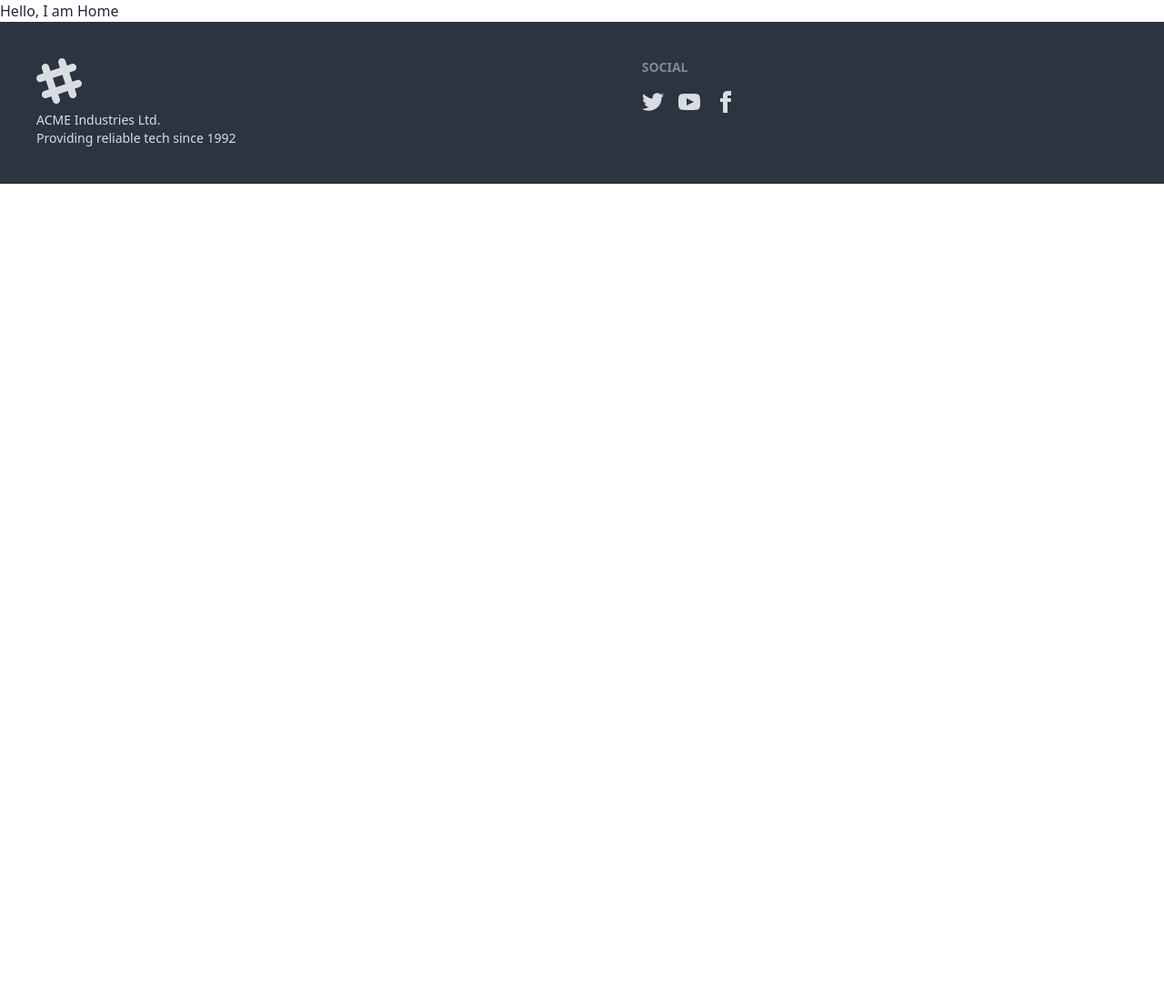
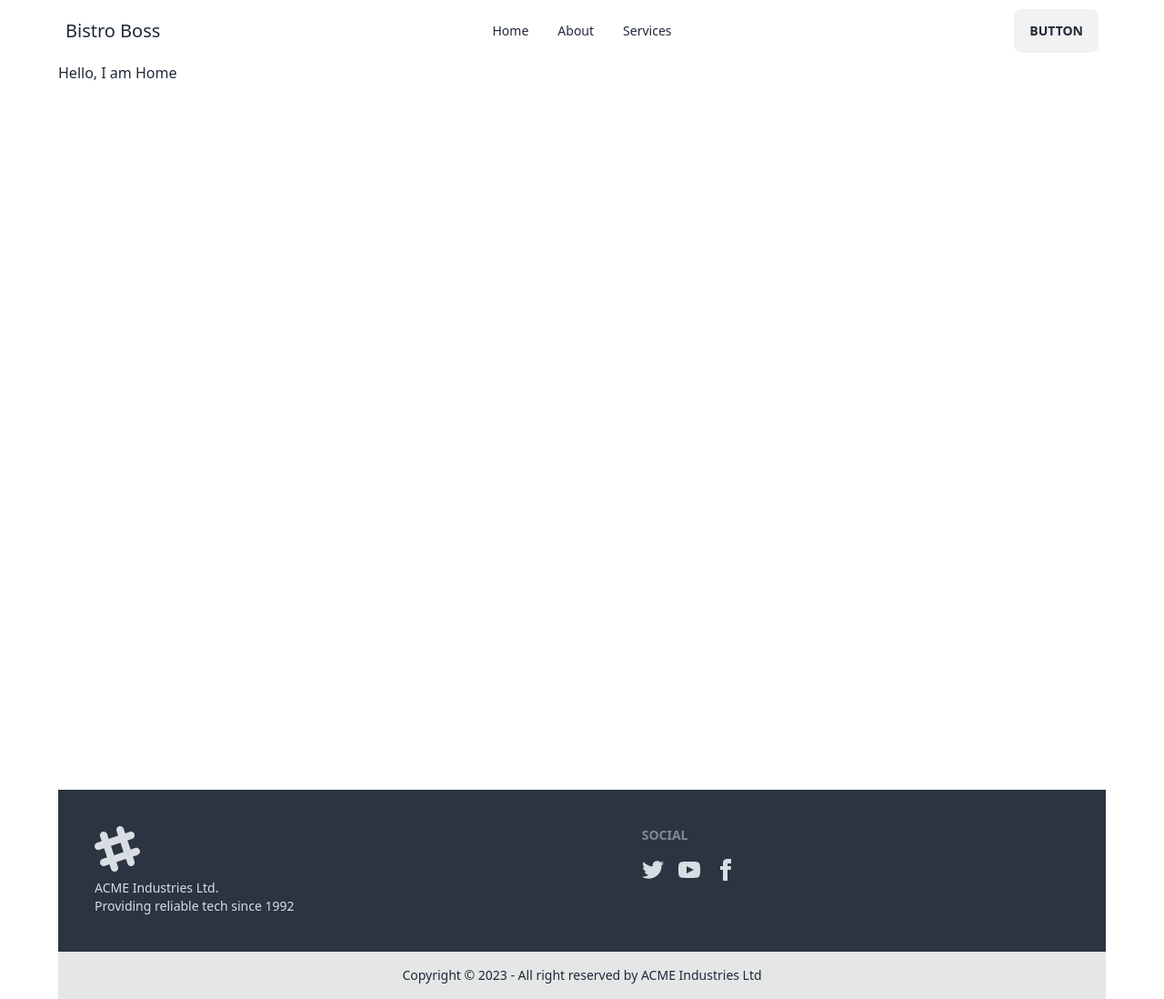
Before and after one commit to nayon117/bistro-boss-restaurant-client, a React (Vite) app: page / in a window 1280 px wide. Shown: the whole page at 91% size. Before the commit the page ends 800 px from the top, so only its background shows below. Built offline with nearby package versions, Linux system fonts and the light colour scheme.

Commit message:
add navbar

```diff
--- a/src/layout/MainLayout.jsx
+++ b/src/layout/MainLayout.jsx
@@ -1,10 +1,15 @@
 import { Outlet } from "react-router-dom";
 import Footer from "../pages/Shared/Footer/Footer";
+import Navbar from "../pages/Shared/Navbar/Navbar";
 
 const MainLayout = () => {
   return (
     <div>
+          <Navbar></Navbar>
+          <div className="min-h-screen">
           <Outlet></Outlet>
+
+          </div>
       <Footer></Footer>
     </div>
   );
--- a/src/main.jsx
+++ b/src/main.jsx
@@ -6,7 +6,7 @@
 
 ReactDOM.createRoot(document.getElementById('root')).render(
   <React.StrictMode>
-    <div className='max-w-screen-xl mx-auto'>
+    <div className='max-w-screen-xl mx-auto px-4 md:px-8 lg:px-16'>
     <RouterProvider router={myCreatedRoute} ></RouterProvider>
  </div>
   </React.StrictMode>,
--- a/src/pages/Shared/Footer/Footer.jsx
+++ b/src/pages/Shared/Footer/Footer.jsx
@@ -1,7 +1,7 @@
 const Footer = () => {
   return (
-    <div>
-      <footer className="footer p-10 bg-neutral text-neutral-content">
+    <footer>
+      <div className="footer p-10 bg-neutral text-neutral-content">
         <aside>
           <svg
             width="50"
@@ -58,8 +58,13 @@
             </a>
           </div>
         </nav>
-      </footer>
-    </div>
+      </div>
+      <div className="footer footer-center p-4 bg-base-300 text-base-content">
+        <aside>
+          <p>Copyright © 2023 - All right reserved by ACME Industries Ltd</p>
+        </aside>
+      </div>
+    </footer>
   );
 };
 export default Footer;
--- /dev/null
+++ b/src/pages/Shared/Navbar/Navbar.jsx
@@ -0,0 +1,57 @@
+const Navbar = () => {
+
+    const navMenus = <>
+                  <li>
+                <a>Home</a>
+              </li>
+              <li>
+                <a>About</a>
+              </li>
+              <li>
+                <a>Services</a>
+              </li>
+    </>
+
+  return (
+    <>
+      <div className="navbar bg-base-100">
+        <div className="navbar-start">
+          <div className="dropdown">
+            <label tabIndex={0} className="btn btn-ghost lg:hidden">
+              <svg
+                xmlns="http://www.w3.org/2000/svg"
+                className="h-5 w-5"
+                fill="none"
+                viewBox="0 0 24 24"
+                stroke="currentColor"
+              >
+                <path
+                  strokeLinecap="round"
+                  strokeLinejoin="round"
+                  strokeWidth="2"
+                  d="M4 6h16M4 12h8m-8 6h16"
+                />
+              </svg>
+            </label>
+            <ul
+              tabIndex={0}
+              className="menu menu-sm dropdown-content mt-3 z-[1] p-2 shadow bg-base-100 rounded-box w-52"
+            >
+                {navMenus}
+            </ul>
+          </div>
+          <a className=" normal-case text-xl">Bistro Boss</a>
+        </div>
+        <div className="navbar-center hidden lg:flex">
+          <ul className="menu menu-horizontal px-1">
+           {navMenus}
+          </ul>
+        </div>
+        <div className="navbar-end">
+          <a className="btn">Button</a>
+        </div>
+      </div>
+    </>
+  );
+};
+export default Navbar;
```
Lines whose indentation alone changed are shown as unchanged.
